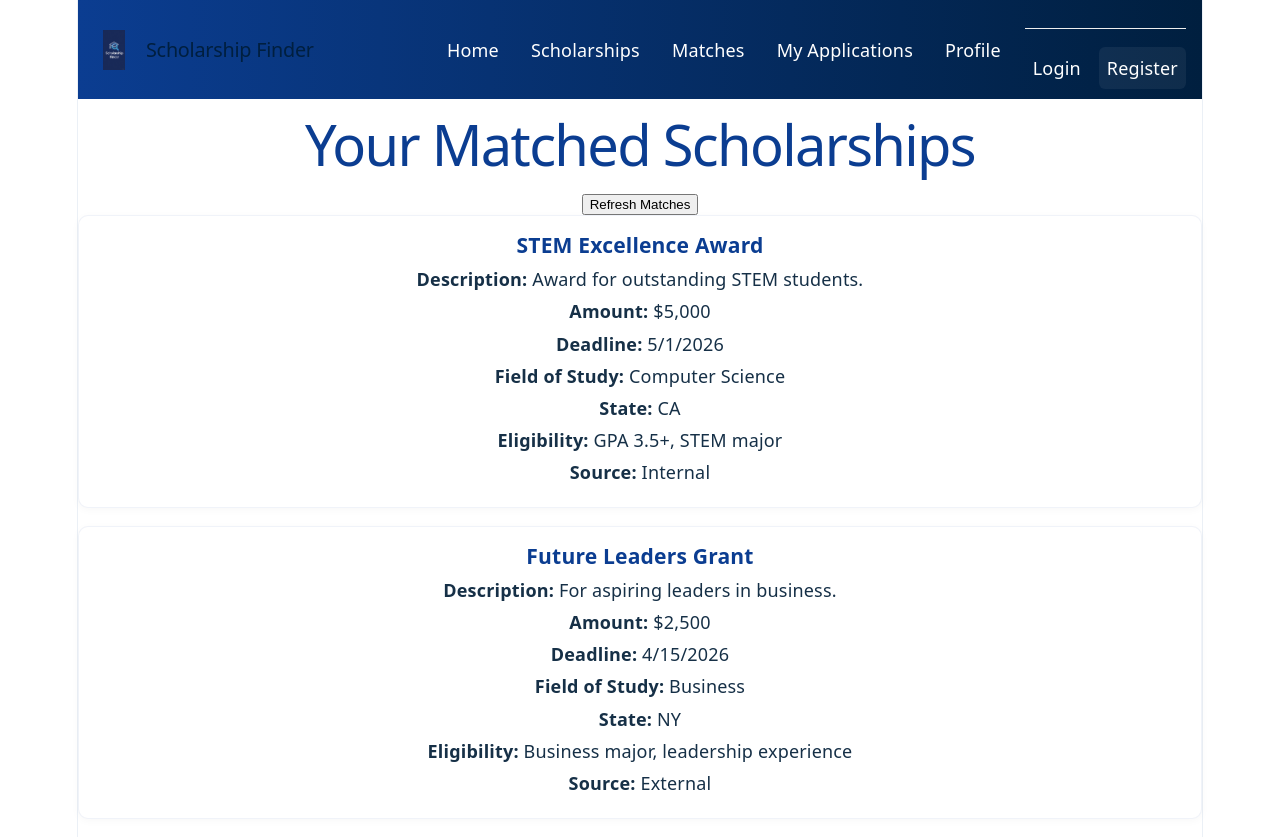
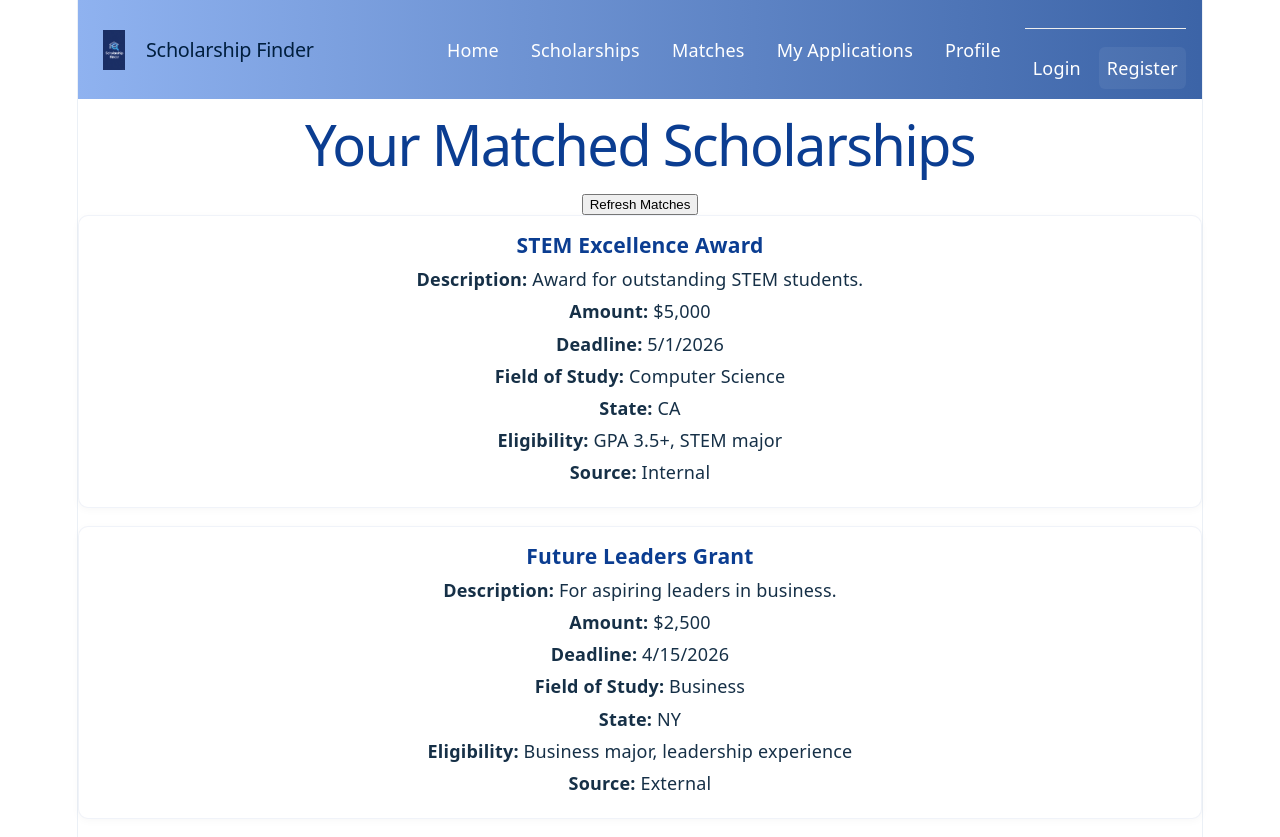
Before and after one commit to code-differently/26q1-team5-capstone, a React app in the folder frontend/: page /matches in a window 1280 px wide. Built offline with nearby package versions, Linux system fonts and the light colour scheme; the HTML template or start-up script is replaced by a standard one.

Commit message:
change the nav background

```diff
--- a/frontend/src/Components/Navbar.css
+++ b/frontend/src/Components/Navbar.css
@@ -4,12 +4,15 @@
     --muted: #f6f9fc
 }
 
+
     .navbar {
-    background: linear-gradient(90deg, var(--navy), var(--navy-dark));
+/* lighter, slightly translucent navy so logos/images remain visible */
+background: linear-gradient(90deg, rgba(137, 174, 239, 0.95), rgba(11,61,145,0.80));
 color: #fff;
 padding: 10px 0;
-    position: relative
+position: relative;
 }
+
 
 .nav-container {
     display: flex;
@@ -31,7 +34,10 @@
 .nav-logo-img {
     width: 40px;
 height: 40px;
-    object-fit: contain
+object-fit: contain;
+/* help the logo stand out on darker backgrounds */
+filter: brightness(1.12) saturate(1.05);
+z-index: 3;
 }
 
 .hamburger {
@@ -110,12 +116,13 @@
 top: 0;
 height: 100vh;
 width: 260px;
-        background: linear-gradient(180deg, #08254f, #06203d);
+/* use a cooler, readable gradient for the slide-out menu */
+background: linear-gradient(180deg, rgba(8,48,107,0.98), rgba(6,32,61,0.98));
 flex-direction: column;
 align-items: flex-start;
 padding: 56px 16px;
 transform: translateX(100%);
-        transition: transform .25s
+transition: transform .25s;
     }
 
     .nav-links.active {
```
Lines whose indentation alone changed are shown as unchanged.
